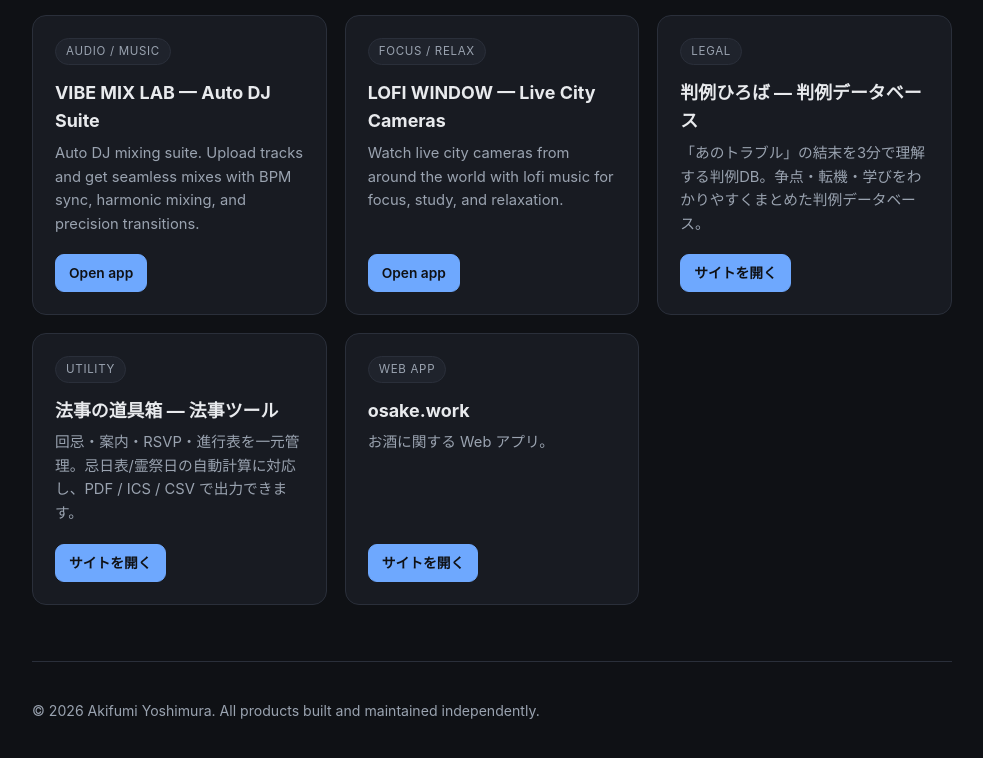
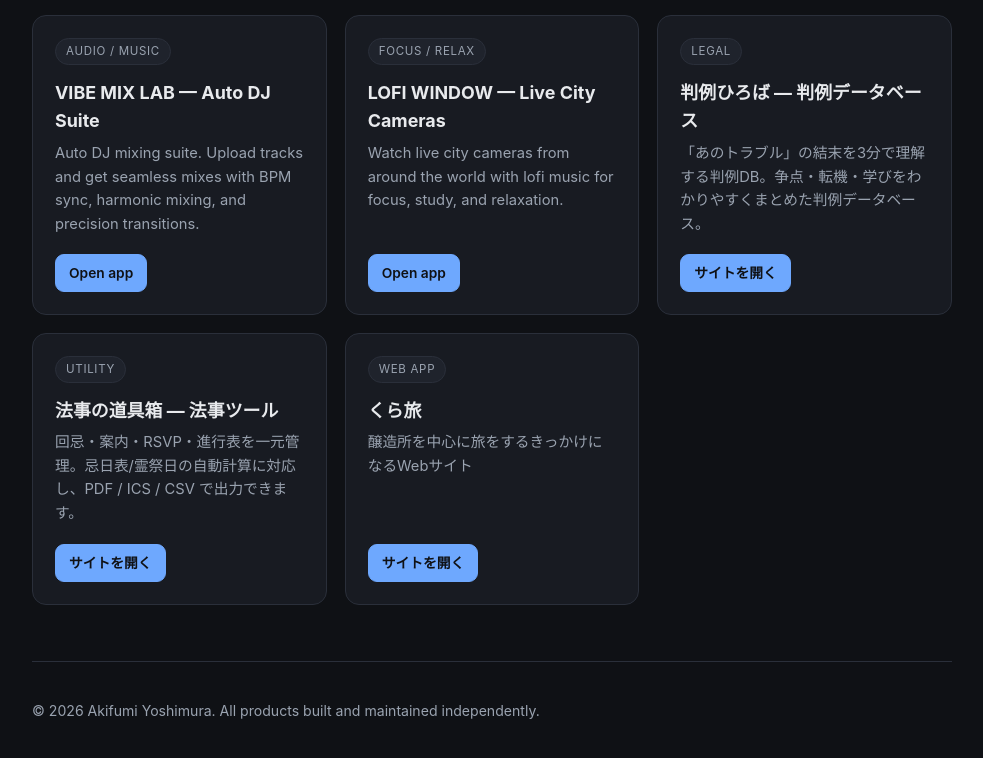
Before and after one commit to a-kifumi/a-kifumi.github.io, a plain HTML site: page index.html in a window 1280 px wide. Shown: the part 1400-2158 px from the top of the page, without its empty margins (148-1131 px from the left). Drawn offline with Linux system fonts and the light colour scheme.

Commit message:
くら旅修正

```diff
--- a/index.html
+++ b/index.html
@@ -256,8 +256,8 @@
 
         <article class="card">
           <span class="tag">Web App</span>
-          <h3><a href="https://osake.work/" target="_blank" rel="noopener">osake.work</a></h3>
-          <p class="desc">お酒に関する Web アプリ。<!-- TODO: osake.work の正確な説明文に差し替えてくれ（取得失敗のため仮） --></p>
+          <h3><a href="https://osake.work/" target="_blank" rel="noopener">くら旅</a></h3>
+          <p class="desc">醸造所を中心に旅をするきっかけになるWebサイト</p>
           <div class="links">
             <a class="primary" href="https://osake.work/" target="_blank" rel="noopener">サイトを開く</a>
           </div>
```
